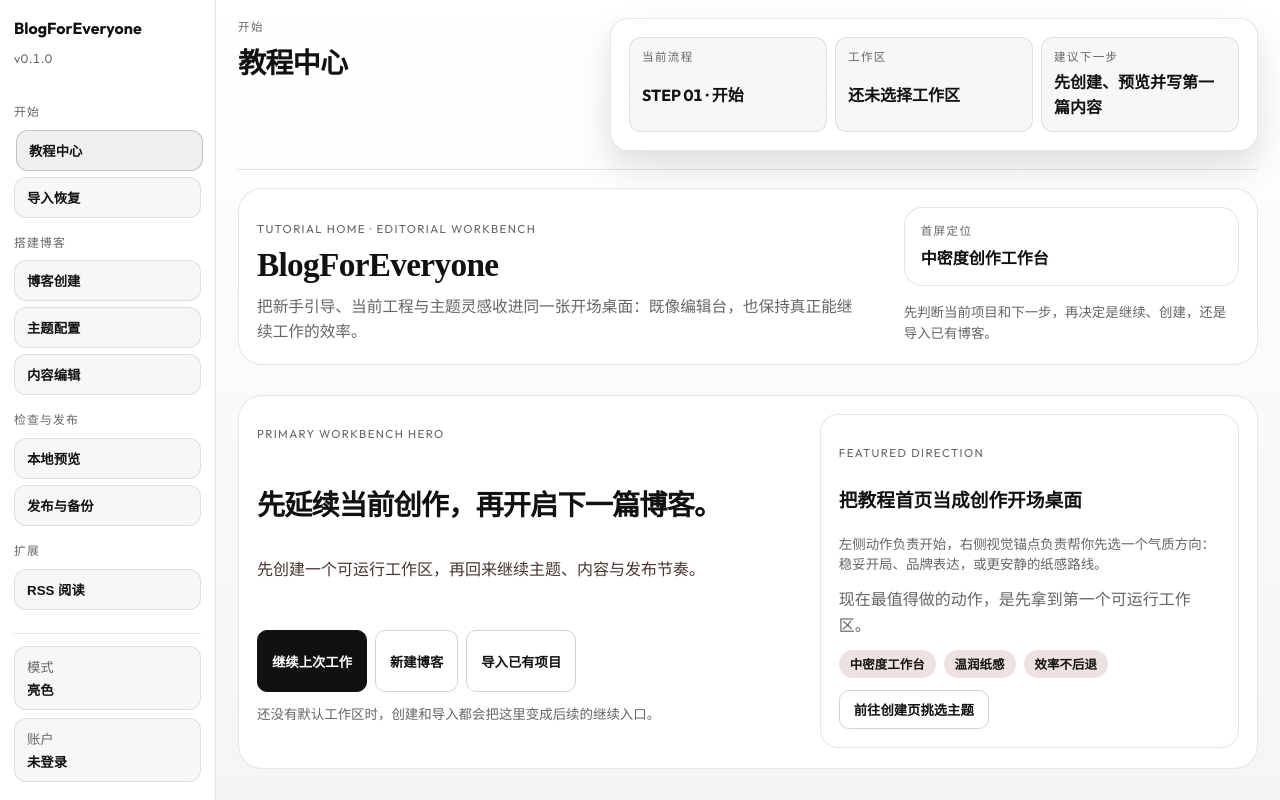
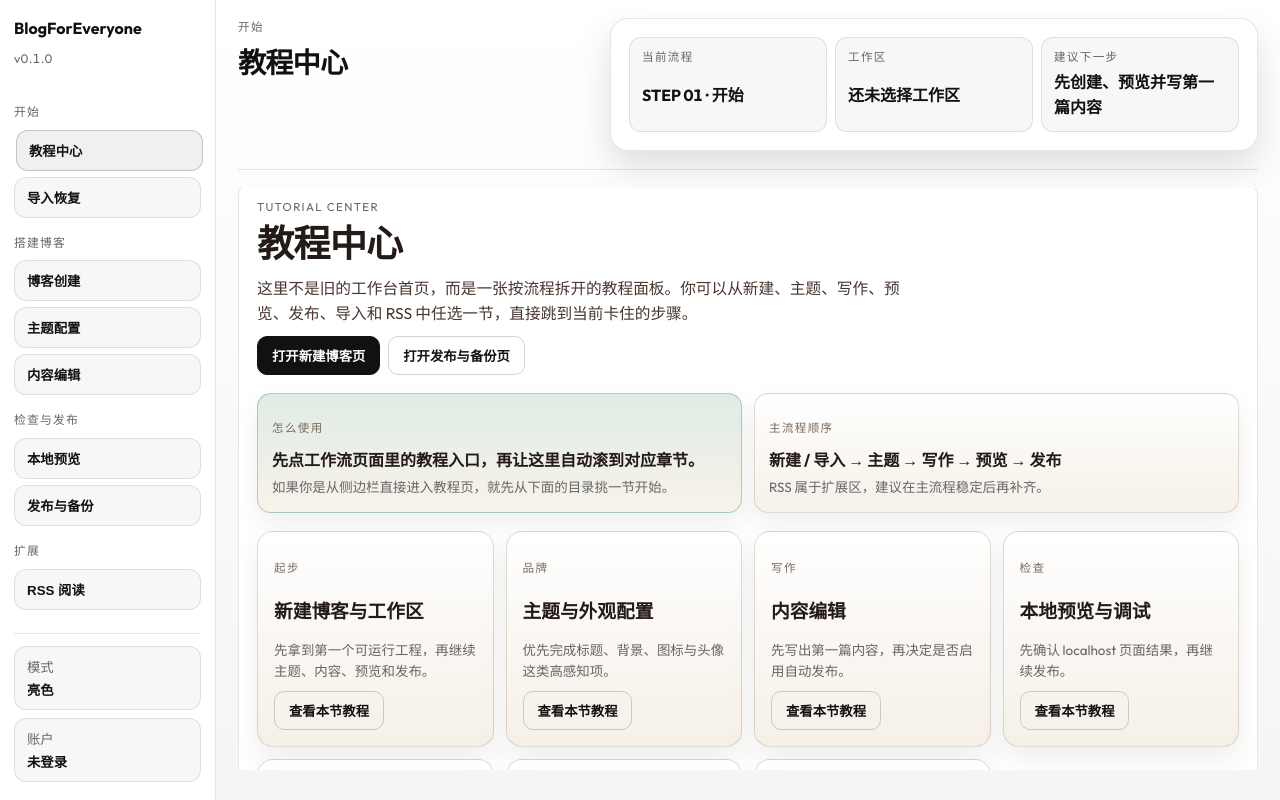
Before and after one commit to SpeechlessPanda/BlogForEveryone, a Vue app: page / in a window 1280 px wide. Built offline with nearby package versions, Linux system fonts and the light colour scheme.

Commit message:
feat: rebuild tutorial center workflow map
Ultraworked with [Sisyphus](https://github.com/code-yeongyu/oh-my-openagent)

Co-authored-by: Sisyphus <clio-agent@sisyphuslabs.ai>

```diff
--- a/src/renderer/src/views/TutorialCenterView.vue
+++ b/src/renderer/src/views/TutorialCenterView.vue
@@ -1,321 +1,349 @@
 <script setup>
-import { computed, onMounted } from "vue";
-import { refreshWorkspaces, workspaceState } from "../stores/workspaceStore.js";
+import { nextTick, watch } from "vue";
 import { useShellActions } from "../composables/useShellActions.mjs";
 
-const frameworkLabels = {
-  hexo: "Hexo",
-  hugo: "Hugo",
-};
+const props = defineProps({
+  tutorialTarget: {
+    type: String,
+    default: "tutorial-home",
+  },
+});
 
-const themeExplorationTracks = [
+const shellActions = useShellActions();
+
+const tutorialDirectory = [
   {
-    key: "warm-start",
-    eyebrow: "Warm start",
-    title: "先用稳妥主题找到开笔速度",
-    summary:
-      "Landscape、Next、PaperMod 适合先把创建、写作、预览与发布流程走通，再决定更强的品牌表达。",
-    tags: ["低门槛", "发布友好", "适合第一次上线"],
+    target: "workspace-create",
+    eyebrow: "起步",
+    title: "新建博客与工作区",
+    summary: "先拿到第一个可运行工程，再继续主题、内容、预览和发布。",
   },
   {
-    key: "brand-forward",
-    eyebrow: "Brand voice",
-    title: "想要更强首页气质，就去看表达型方向",
-    summary:
-      "Butterfly、Fluid、Stack 更适合需要首屏层次、专题感和品牌记忆点的博客方向。",
-    tags: ["首页表现", "专题感", "更有视觉记忆"],
+    target: "theme-config",
+    eyebrow: "品牌",
+    title: "主题与外观配置",
+    summary: "优先完成标题、背景、图标与头像这类高感知项。",
   },
   {
-    key: "calm-editorial",
-    eyebrow: "Editorial calm",
-    title: "偏安静、耐看的纸感路线也已经准备好",
-    summary:
-      "LoveIt、Mainroad、Anatole、Volantis 能提供更克制的排版基调，适合长期写作与内容沉淀。",
-    tags: ["纸感", "长期写作", "内容优先"],
+    target: "content-editing",
+    eyebrow: "写作",
+    title: "内容编辑",
+    summary: "先写出第一篇内容，再决定是否启用自动发布。",
+  },
+  {
+    target: "preview-check",
+    eyebrow: "检查",
+    title: "本地预览与调试",
+    summary: "先确认 localhost 页面结果，再继续发布。",
+  },
+  {
+    target: "publish-release",
+    eyebrow: "上线",
+    title: "发布、账号与访问地址",
+    summary: "仓库地址、Git 身份、OAuth 登录和 Pages 地址都在这里串起来。",
+  },
+  {
+    target: "import-recovery",
+    eyebrow: "恢复",
+    title: "导入已有项目",
+    summary: "把旧工程接回主流程，而不是重新从零开始。",
+  },
+  {
+    target: "rss-reading",
+    eyebrow: "扩展",
+    title: "RSS 订阅与阅读",
+    summary: "主流程跑通后，再补订阅、同步和快照导出。",
   },
 ];
 
-const selectedWorkspace = computed(() => {
-  return (
-    workspaceState.workspaces.find(
-      (item) => item.id === workspaceState.selectedWorkspaceId,
-    ) || workspaceState.workspaces[0] || null
-  );
-});
-
-const recentWorkspaces = computed(() => {
-  return workspaceState.workspaces.slice(0, 3);
-});
-const shellActions = useShellActions();
-
-const heroSummary = computed(() => {
-  const workspace = selectedWorkspace.value;
-  if (!workspace) {
-    return "先创建一个可运行工作区，再回来继续主题、内容与发布节奏。";
-  }
-  return `当前已连接 ${workspace.name}，可以直接延续主题配置、内容编辑或本地预览。`;
-});
-
-const featuredWorkbenchCard = computed(() => {
-  const workspace = selectedWorkspace.value;
-  if (!workspace) {
-    return {
-      eyebrow: "Featured direction",
-      title: "把教程首页当成创作开场桌面",
-      summary:
-        "左侧动作负责开始，右侧视觉锚点负责帮你先选一个气质方向：稳妥开局、品牌表达，或更安静的纸感路线。",
-      meta: "现在最值得做的动作，是先拿到第一个可运行工作区。",
-      tags: ["中密度工作台", "温润纸感", "效率不后退"],
-      actionLabel: "前往创建页挑选主题",
-      actionTab: "workspace",
-    };
-  }
-
-  return {
-    eyebrow: "Current workbench",
-    title: workspace.name,
-    summary: `${frameworkLabels[workspace.framework] || workspace.framework} 工作区已接入当前桌面，继续完善品牌、内容和预览会最顺手。`,
-    meta: workspace.localExists
-      ? workspace.projectDir
-      : "记录已存在，但建议先检查本地目录是否仍可用。",
-    tags: [
-      frameworkLabels[workspace.framework] || workspace.framework,
-      workspace.localExists ? "本地目录可继续使用" : "需要检查本地目录",
-      "保持同一工作流节奏",
+const tutorialSections = [
+  {
+    id: "tutorial-workspace-create",
+    title: "新建博客与工作区",
+    intro:
+      "创建页负责拿到第一个可运行工程。先选框架、主题方向和工程目录，再让这个工作区成为后续主题、内容、预览与发布的默认上下文。",
+    howTo: [
+      "在新建博客页先填写博客名称，再选择工程目录。",
+      "优先挑一个容易快速成型的主题方向，把第一版先跑通。",
+      "创建成功后继续保留这个工作区上下文，再进入主题配置。",
     ],
-    actionLabel: workspace.localExists ? "继续去主题配置" : "回到工作区检查",
-    actionTab: workspace.localExists ? "theme" : "workspace",
-  };
-});
-
-const statusBand = computed(() => {
-  const workspace = selectedWorkspace.value;
-
-  return [
-    {
-      eyebrow: "当前工作区",
-      title: workspace ? workspace.name : "还没有已连接工作区",
-      detail: workspace
-        ? `${frameworkLabels[workspace.framework] || workspace.framework} · ${workspace.localExists ? "本地项目在线" : "等待本地目录确认"}`
-        : "创建或导入一个项目后，这里会成为主题、内容、预览与发布的默认上下文。",
+    checkpoints: [
+      "看到当前工作区名称与工程目录后，再继续到主题配置。",
+      "如果本地目录状态异常，先回创建页确认目录，再继续后面的流程。",
+    ],
+    notes: [
+      "如果你已经有旧博客，不要重建，直接去“导入已有项目”把旧工程接回当前工作流。",
+    ],
+    tabKey: "workspace",
+    actionTitle: "新建博客页",
+    actionHelper: "从这里开始创建第一个工程，或回到工作区列表确认上下文。",
   },
   {
-      eyebrow: "当前节奏",
-      title: workspace ? "先确认主题方向，再预览首页" : "先拿到可运行的第一篇博客",
-      detail: workspace
-        ? "教程首页会先把继续动作、最近工作和主题方向放在同一张桌面里。"
-        : "完成工作区创建后，就能把首页从教程目录切换成持续使用的工作台。",
+    id: "tutorial-theme-config",
+    title: "主题与外观配置",
+    intro:
+      "主题配置页先解决品牌感知最强的部分：标题、简介、背景、图标、头像和正文阅读体验。高级与原始配置应该放在后面。",
+    howTo: [
+      "先填写站点标题、简介、GitHub 链接与邮箱，再处理背景图和图标。",
+      "保存全部配置后，立刻去预览页检查真实页面，而不是只看表单。",
+      "评论、统计与 RSS 属于后置能力，先把首页观感和正文阅读感稳定下来。",
+    ],
+    checkpoints: [
+      "确认标题、背景、图标与头像都已经落到正确工程后，再去本地预览。",
+      "只有当基础外观已经稳定时，再回头补评论、统计或 RSS。",
+    ],
+    notes: [
+      "主题配置页的目标是先统一品牌语言，再处理主题专属参数，这样后续预览更容易判断结果。",
+    ],
+    tabKey: "theme",
+    actionTitle: "主题配置页",
+    actionHelper: "打开品牌与外观工作台，继续处理标题、素材和阅读体验。",
   },
   {
-      eyebrow: "最新状态",
-      title: workspace?.localExists ? "可继续编辑与预览" : "需要先补齐工作区上下文",
-      detail: workspace?.localExists
-        ? "优先继续主题配置或内容编辑，能最快看到自己的品牌首页。"
-        : "如果你已有项目，也可以直接从导入入口接回当前工作流。",
+    id: "tutorial-content-editing",
+    title: "内容编辑",
+    intro:
+      "写作页负责让第一篇内容真正落地。先把文章、关于页或友链页写出来，再决定是否开启自动发布。",
+    howTo: [
+      "先选择当前工作区和内容类型，再填写标题与 slug。",
+      "点击“创建并打开编辑器”后，优先完成正文，再考虑自动发布。",
+      "已有内容优先在“已有内容二次编辑”区域继续改，避免重复创建。",
+    ],
+    checkpoints: [
+      "能看到新建结果或已有内容被成功保存后，再去预览页检查真实页面。",
+      "如果要启用自动发布，先确保发布页里的仓库地址已经确认无误。",
+    ],
+    notes: [
+      "写作页最重要的是把内容真正写出来；自动流程属于后置项，应该在手动预览和发布都跑通后再开。",
+    ],
+    tabKey: "content",
+    actionTitle: "内容编辑页",
+    actionHelper: "继续写作、保存已有内容，或为后续预览准备第一批页面。",
+  },
+  {
+    id: "tutorial-preview-check",
+    title: "本地预览与调试",
+    intro:
+      "预览页不是日志页，而是发布前检查点。先确认 localhost 页面能正常打开，再决定继续写作还是进入发布。",
+    howTo: [
+      "在预览页选择当前工程，先使用默认端口启动并打开本地预览。",
+      "保存主题或内容后，优先重新打开或重启预览，确认首页与文章页都能加载。",
+      "如果只是想再次确认页面，使用“仅打开地址”，不要跳过结果检查。",
+    ],
+    checkpoints: [
+      "页面能在 localhost 正常打开后，再继续发布与备份。",
+      "如果启动失败，先确认依赖已安装、`concurrently` 和 `wait-on` 正常、5173 没被占用。",
+    ],
+    notes: [
+      "开发运行仍异常时，先清理残留进程：`cmd /c taskkill /PID <PID> /T /F`。",
+      "如果还不稳定，按调试文档先运行 `pnpm run build:renderer`，再运行 `pnpm exec node --test` 后重试。",
+    ],
+    tabKey: "preview",
+    actionTitle: "本地预览页",
+    actionHelper: "打开检查点页面，重新确认 localhost 地址、端口和最近结果。",
+  },
+  {
+    id: "tutorial-publish-release",
+    title: "发布、账号与访问地址",
+    intro:
+      "发布与备份页要把仓库地址、Git 身份、账号登录和最终访问地址串成一条线。这里的说明直接来自发布、Git 身份、邮箱/SSH 与 OAuth 指南。",
+    howTo: [
+      "在发布与备份页选择当前工程，填写完整 GitHub 仓库 HTTPS 地址，再点发布。",
+      "首次发布如果缺 Git 身份，就在页面里填写 Git 用户名和邮箱；推荐使用绑定 GitHub 的邮箱或 `users.noreply.github.com` 邮箱。",
+      "Hexo 和 Hugo 都优先使用 GitHub Actions；只有 Hexo 才考虑命令发布作为备选。",
+      "如果需要账号登录，先在登录区域填 GitHub OAuth App 的 Client ID，点击设备登录，并在浏览器完成授权。",
+    ],
+    checkpoints: [
+      "用户站地址通常是 `https://用户名.github.io/`，项目页通常是 `https://用户名.github.io/仓库名/`。",
+      "发布后去 GitHub Settings → Pages，把 Source 确认为 GitHub Actions，并检查 Actions 部署记录。",
+      "页面可能需要 1-10 分钟和一次强制刷新；如果还是 404，先检查仓库地址类型、Actions 结果和缓存。",
+    ],
+    notes: [
+      "HTTPS 仓库地址不需要 SSH key；只有 SSH 地址才需要 SSH 配置。",
+      "OAuth Device Flow 常见报错包括 `incorrect_client_credentials`、`device_flow_disabled`、`Bad verification code`、`authorization_pending` 和 `slow_down`。",
+      "推荐 OAuth App 参数：应用名 `BlogForEveryone`、主页 `https://github.com/你的用户名`、回调 `http://localhost`，并开启 Device Flow。",
+    ],
+    tabKey: "publish",
+    actionTitle: "发布与备份页",
+    actionHelper: "回到发布控制中心，继续填写仓库地址、Git 身份并完成线上发布。",
+  },
+  {
+    id: "tutorial-import-recovery",
+    title: "导入已有项目",
+    intro:
+      "导入页是次级入口。它的目标不是停在结果页，而是把旧工程重新接回主题、预览和发布的主流程。",
+    howTo: [
+      "在导入页填写显示名称并选择旧博客工程目录。",
+      "导入成功后，先确认主题是否已识别；如果提示未知主题，先去主题配置页完成确认。",
+      "只有工程里已经有订阅快照时，才需要执行 RSS 恢复。",
+    ],
+    checkpoints: [
+      "导入后优先去主题配置，再去本地预览，最后确认发布。",
+      "如果只是恢复旧工程，不要重复创建新的工作区，以免把上下文拆散。",
+    ],
+    notes: [
+      "导入成功只是回到主流程的开始，后续仍然要完成品牌、预览和发布检查。",
+    ],
+    tabKey: "import",
+    actionTitle: "导入页",
+    actionHelper: "打开次级入口，把已有工程接回可视化工作流。",
+  },
+  {
+    id: "tutorial-rss-reading",
+    title: "RSS 订阅与阅读",
+    intro:
+      "RSS 是扩展区，不和博客创建、预览、发布争抢优先级。主流程跑通后，再补订阅、同步和快照导出最稳妥。",
+    howTo: [
+      "先填写 RSS 地址和可选标题，再添加订阅。",
+      "同步后优先在订阅列表里确认未读数量和最新文章是否正常。",
+      "如果要换设备恢复，记得把订阅导出到对应博客工程目录。",
+    ],
+    checkpoints: [
+      "确认新增订阅已自动完成首次同步后，再决定是否导出快照。",
+      "导出的 subscriptions.bundle.json 适合在导入工程后重新恢复订阅上下文。",
+    ],
+    notes: [
+      "RSS 更适合在主流程稳定后慢慢补齐，它负责灵感和阅读，不负责替代创建、预览和发布。",
+    ],
+    tabKey: "rss",
+    actionTitle: "RSS 页",
+    actionHelper: "打开订阅与阅读区，继续添加源、同步更新或导出快照。",
   },
 ];
-});
 
 function openTab(tabKey) {
   shellActions.openTab(tabKey);
 }
 
-function continueLastWork() {
-  const workspace = selectedWorkspace.value;
-  if (!workspace) {
-    openTab("workspace");
-    return;
+function resolveTutorialSectionId(target) {
+  if (!target || target === "tutorial-home") {
+    return "tutorial-home";
+  }
+  if (target.startsWith("tutorial-")) {
+    return target;
+  }
+  return `tutorial-${target}`;
 }
 
-  workspaceState.selectedWorkspaceId = workspace.id;
-  openTab(workspace.localExists ? "theme" : "workspace");
+function scrollToTutorialTarget(target = props.tutorialTarget) {
+  const section = document.getElementById(resolveTutorialSectionId(target));
+  section?.scrollIntoView({
+    behavior: "smooth",
+    block: "start",
+  });
 }
 
-function openWorkspaceContext(workspace, tabKey) {
-  workspaceState.selectedWorkspaceId = workspace.id;
-  openTab(tabKey);
-}
-
-onMounted(() => {
-  refreshWorkspaces().catch(() => {});
-});
+watch(
+  () => props.tutorialTarget,
+  (target) => {
+    nextTick(() => scrollToTutorialTarget(target));
+  },
+  { immediate: true },
+);
 </script>
 
 <template>
-  <section
-    class="page-shell page-shell--tutorial tutorial-workbench"
+  <div
+    class="page-shell page-shell--tutorial tutorial-center"
     data-page-role="tutorial"
-    data-tutorial-surface="editorial-workbench"
+    data-tutorial-surface="sectioned-tutorial-center"
   >
-    <header class="panel tutorial-brand-header" data-tutorial-zone="brand-header">
+    <section id="tutorial-home" class="panel page-hero tutorial-home-hero">
+      <div class="page-hero-grid">
         <div>
-        <p class="page-kicker">Tutorial home · Editorial workbench</p>
-        <h2 class="page-title tutorial-brand-title">BlogForEveryone</h2>
-        <p class="page-lead tutorial-brand-lead">
-          把新手引导、当前工程与主题灵感收进同一张开场桌面：既像编辑台，也保持真正能继续工作的效率。
+          <p class="page-kicker">Tutorial center</p>
+          <h2 class="page-title">教程中心</h2>
+          <p class="page-lead">
+            这里不是旧的工作台首页，而是一张按流程拆开的教程面板。你可以从新建、主题、写作、预览、发布、导入和 RSS 中任选一节，直接跳到当前卡住的步骤。
           </p>
+          <div class="page-link-row">
+            <button class="primary" type="button" @click="openTab('workspace')">
+              打开新建博客页
+            </button>
+            <button class="secondary" type="button" @click="openTab('publish')">
+              打开发布与备份页
+            </button>
+          </div>
+        </div>
       </div>
 
-      <div class="tutorial-brand-meta">
-        <div class="tutorial-meta-chip">
-          <span class="status-label">首屏定位</span>
-          <strong>中密度创作工作台</strong>
-        </div>
-        <p class="section-helper">
-          先判断当前项目和下一步，再决定是继续、创建，还是导入已有博客。
-        </p>
-      </div>
-    </header>
-
-    <section class="panel tutorial-workbench-hero" data-tutorial-zone="hero">
-      <div class="tutorial-workbench-copy">
-        <p class="section-eyebrow">Primary workbench hero</p>
-        <h3 class="tutorial-hero-title">先延续当前创作，再开启下一篇博客。</h3>
-        <p class="tutorial-hero-lead">{{ heroSummary }}</p>
-
-        <div class="actions tutorial-workbench-actions">
-          <button class="primary" type="button" @click="continueLastWork">
-            继续上次工作
-          </button>
-          <button class="secondary" type="button" @click="openTab('workspace')">
-            新建博客
-          </button>
-          <button class="secondary" type="button" @click="openTab('import')">
-            导入已有项目
-          </button>
-        </div>
-
-        <p class="action-note tutorial-hero-note">
-          {{
-            selectedWorkspace
-              ? `当前默认工作区：${selectedWorkspace.name}`
-              : "还没有默认工作区时，创建和导入都会把这里变成后续的继续入口。"
-          }}
-        </p>
-      </div>
-
-      <article class="tutorial-feature-card">
-        <p class="section-eyebrow">{{ featuredWorkbenchCard.eyebrow }}</p>
-        <h3>{{ featuredWorkbenchCard.title }}</h3>
-        <p class="section-helper">{{ featuredWorkbenchCard.summary }}</p>
-        <p class="tutorial-feature-meta">{{ featuredWorkbenchCard.meta }}</p>
-
-        <div class="tutorial-tag-row">
-          <span
-            v-for="tag in featuredWorkbenchCard.tags"
-            :key="tag"
-            class="tutorial-tag"
-          >
-            {{ tag }}
-          </span>
-        </div>
-
-        <button
-          class="secondary tutorial-feature-action"
-          type="button"
-          @click="openTab(featuredWorkbenchCard.actionTab)"
-        >
-          {{ featuredWorkbenchCard.actionLabel }}
-        </button>
+      <div class="tutorial-home-guidance-grid">
+        <article class="page-signal page-signal--accent tutorial-home-signal">
+          <p class="section-eyebrow">怎么使用</p>
+          <strong>先点工作流页面里的教程入口，再让这里自动滚到对应章节。</strong>
+          <p class="section-helper">如果你是从侧边栏直接进入教程页，就先从下面的目录挑一节开始。</p>
         </article>
-    </section>
-
-    <section class="panel tutorial-status-band" data-tutorial-zone="recent-work">
-      <div class="tutorial-section-heading">
-        <div>
-          <p class="section-eyebrow">Recent work and status band</p>
-          <h3>最近工作与当前状态</h3>
-        </div>
-        <p class="section-helper tutorial-section-helper">
-          不再只是教程目录，而是把当前项目、继续动作和状态提示放在一眼就能判断的位置。
-        </p>
-      </div>
-
-      <div class="tutorial-status-grid">
-        <article v-for="item in statusBand" :key="item.eyebrow" class="tutorial-status-card">
-          <p class="status-label">{{ item.eyebrow }}</p>
-          <strong>{{ item.title }}</strong>
-          <p class="section-helper">{{ item.detail }}</p>
+        <article class="page-signal tutorial-home-signal">
+          <p class="section-eyebrow">主流程顺序</p>
+          <strong>新建 / 导入 → 主题 → 写作 → 预览 → 发布</strong>
+          <p class="section-helper">RSS 属于扩展区，建议在主流程稳定后再补齐。</p>
         </article>
       </div>
 
-      <div class="tutorial-recent-grid">
+      <div class="tutorial-directory-grid">
         <article
-          v-for="workspace in recentWorkspaces"
-          :key="workspace.id"
-          class="tutorial-recent-card"
+          v-for="card in tutorialDirectory"
+          :key="card.target"
+          class="tutorial-directory-card"
         >
-          <p class="section-eyebrow">Recent workspace</p>
-          <h4>{{ workspace.name }}</h4>
-          <p class="tutorial-recent-meta">
-            {{ frameworkLabels[workspace.framework] || workspace.framework }} ·
-            {{ workspace.projectDir }}
-          </p>
-          <p class="section-helper">
-            {{
-              workspace.localExists
-                ? "可以继续主题配置、内容编辑或本地预览。"
-                : "已记录此项目，但建议先确认本地目录是否仍然存在。"
-            }}
-          </p>
-          <div class="page-link-row tutorial-recent-actions">
-            <button class="secondary" type="button" @click="openWorkspaceContext(workspace, 'theme')">
-              继续配置
+          <p class="section-eyebrow">{{ card.eyebrow }}</p>
+          <h3>{{ card.title }}</h3>
+          <p class="section-helper">{{ card.summary }}</p>
+          <button class="secondary" type="button" @click="scrollToTutorialTarget(card.target)">
+            查看本节教程
           </button>
-            <button class="secondary" type="button" @click="openWorkspaceContext(workspace, 'preview')">
-              打开预览
-            </button>
+        </article>
       </div>
+    </section>
+
+    <section
+      v-for="section in tutorialSections"
+      :id="section.id"
+      :key="section.id"
+      class="panel tutorial-flow-section"
+      :data-tutorial-zone="section.id"
+    >
+      <div class="tutorial-section-heading">
+        <div>
+          <p class="section-eyebrow">Workflow tutorial</p>
+          <h2>{{ section.title }}</h2>
+        </div>
+        <p class="section-helper tutorial-section-helper">{{ section.intro }}</p>
+      </div>
+
+      <div class="tutorial-flow-grid">
+        <article class="context-card tutorial-flow-card">
+          <p class="section-eyebrow">在软件里怎么做</p>
+          <ul class="checklist">
+            <li v-for="item in section.howTo" :key="item">{{ item }}</li>
+          </ul>
         </article>
 
-        <article v-if="!recentWorkspaces.length" class="tutorial-recent-card tutorial-recent-card--empty">
-          <p class="section-eyebrow">Recent workspace</p>
-          <h4>还没有最近项目</h4>
-          <p class="section-helper">
-            先从“新建博客”拿到第一个工作区，或从“导入已有项目”把旧工程接回现在的工作台。
-          </p>
-          <div class="page-link-row tutorial-recent-actions">
-            <button class="secondary" type="button" @click="openTab('workspace')">
-              去创建页
-            </button>
-            <button class="secondary" type="button" @click="openTab('import')">
-              去导入页
+        <article class="context-card tutorial-flow-card">
+          <p class="section-eyebrow">完成检查点 / 下一步</p>
+          <ul class="checklist">
+            <li v-for="item in section.checkpoints" :key="item">{{ item }}</li>
+          </ul>
+        </article>
+
+        <article class="info-card tutorial-flow-card">
+          <p class="section-eyebrow">来源提示</p>
+          <ul class="checklist">
+            <li v-for="item in section.notes" :key="item">{{ item }}</li>
+          </ul>
+        </article>
+
+        <article class="context-card tutorial-action-panel">
+          <p class="section-eyebrow">打开对应页面</p>
+          <strong>{{ section.actionTitle }}</strong>
+          <p class="section-helper">{{ section.actionHelper }}</p>
+          <div class="actions">
+            <button class="primary" type="button" @click="openTab(section.tabKey)">
+              打开对应页面
             </button>
           </div>
         </article>
       </div>
     </section>
-
-    <section class="panel theme-exploration-rail" data-tutorial-zone="theme-rail">
-      <div class="tutorial-section-heading">
-        <div>
-          <p class="section-eyebrow">Theme exploration rail</p>
-          <h3>主题探索入口</h3>
   </div>
-        <p class="section-helper tutorial-section-helper">
-          首屏只给你经过筛选的气质方向，而不是一次丢出一整墙等权重缩略图。
-        </p>
-      </div>
-
-      <div class="tutorial-theme-grid">
-        <article
-          v-for="track in themeExplorationTracks"
-          :key="track.key"
-          class="tutorial-theme-card"
-        >
-          <p class="section-eyebrow">{{ track.eyebrow }}</p>
-          <h4>{{ track.title }}</h4>
-          <p class="section-helper">{{ track.summary }}</p>
-          <div class="tutorial-tag-row">
-            <span v-for="tag in track.tags" :key="tag" class="tutorial-tag tutorial-tag--quiet">
-              {{ tag }}
-            </span>
-          </div>
-          <button class="secondary tutorial-theme-action" type="button" @click="openTab('workspace')">
-            去工作区继续挑选主题
-          </button>
-        </article>
-      </div>
-    </section>
-  </section>
 </template>
```
Also changed, not shown: 1 other file (tests, documents, lock files or other folders). Lines whose indentation alone changed are shown as unchanged.
